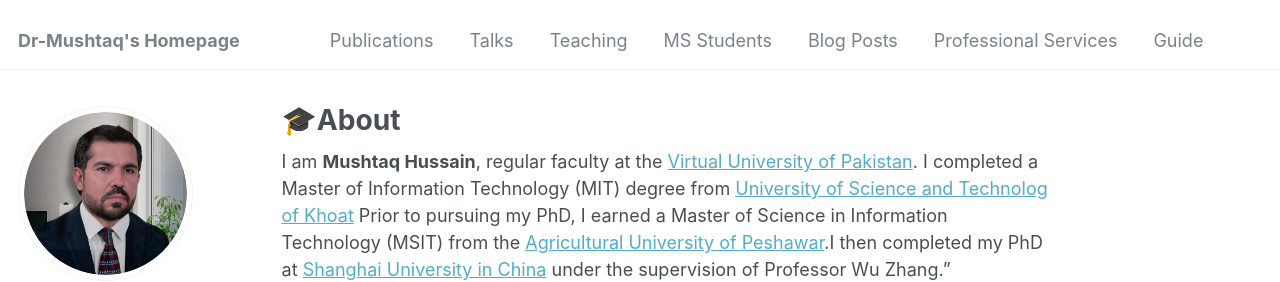
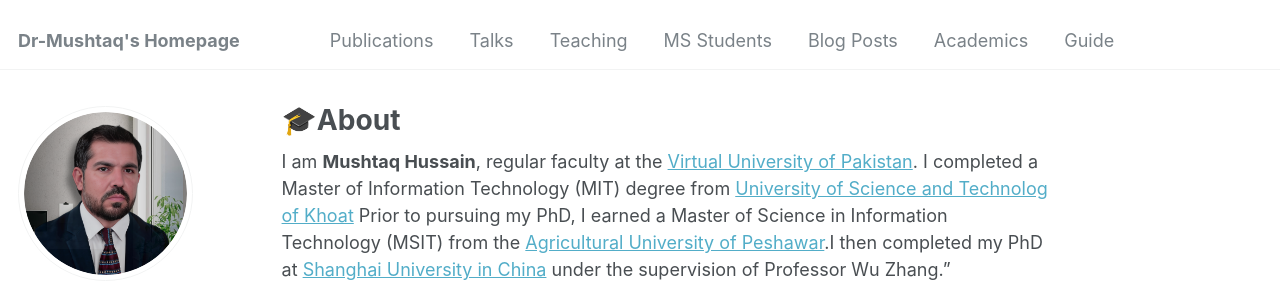
Before and after one commit to dr-mushtaq/dr-mushtaq.github.io, a Jekyll site: the page built from _pages/about.md, in a window 1280 px wide. Shown: the top 282 px of the page. Built offline with Jekyll 4.4.1, drawn with Linux system fonts in a browser that asks for light colours; some web fonts are replaced.

Commit message:
Update navigation.yml

```diff
--- a/_data/navigation.yml
+++ b/_data/navigation.yml
@@ -20,8 +20,8 @@ main:
   - title: "Blog Posts"
     url: /year-archive/
 
-  - title: "Professional Services"
-    url: /Professional Services/
+  - title: "Academics"
+    url: /Academics/
 
   - title: "Guide"
     url: /markdown/
```
